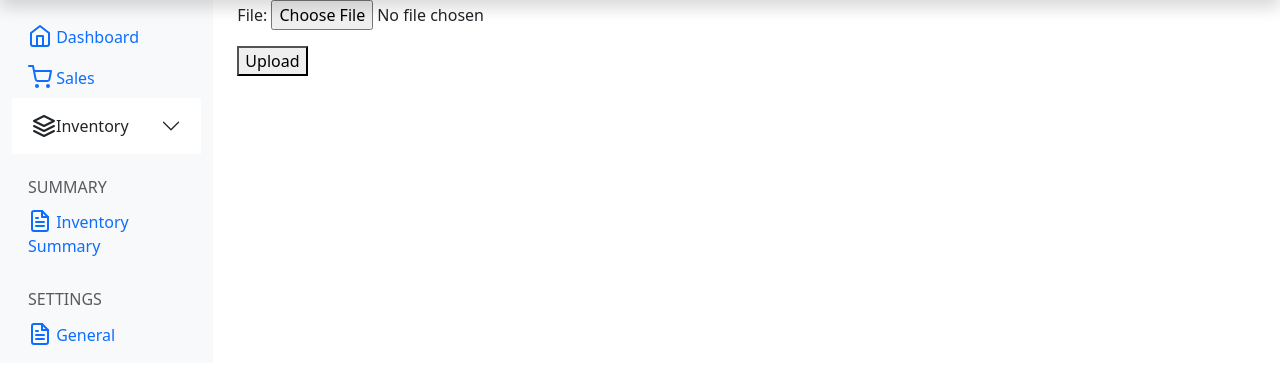
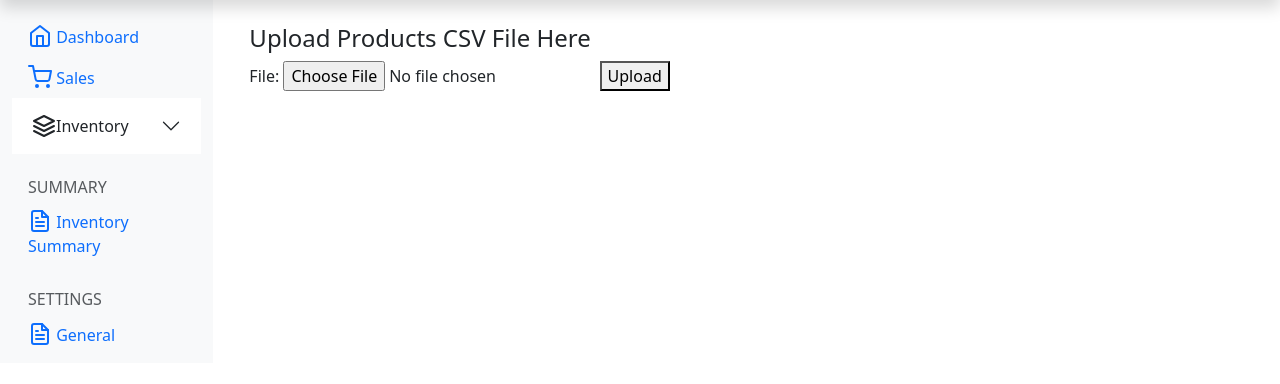
Before and after one commit to lolideppt123/inventory-management-1, a Django app: page /sales/sales-upload in a window 1280 px wide. Shown: the part 36-420 px from the top of the page. Run offline with Django 4.2, Linux system fonts and the light colour scheme; some libraries are stand-ins or nearby versions.

Commit message:
Rework uploads template, and uploads view. No Validation yet

```diff
--- a/sales/templates/sales/sales_upload.html
+++ b/sales/templates/sales/sales_upload.html
@@ -2,13 +2,23 @@
 {% load static %}
 
 {% block content %}
+<link href="{% static 'css/_main_uploads.css' %}" rel="stylesheet">
 
-<div>
-    <form action="{% url 'sales:sales_upload' %}" method="POST" enctype="multipart/form-data">
-        {% csrf_token %}
-        {{form.as_p}}
-        <button type="submit">Upload</button>
-    </form>
+<div class="container mt-4">
+    {% include 'partials/_messages.html' %}
+    <div class="contentarea">
+        <h4>Upload Products CSV File Here</h4>
+        <section class="droparea">
+
+            <form action="{% url 'sales:sales_upload' %}" method="POST" enctype="multipart/form-data">
+                {% csrf_token %}
+                <label for="id_file">File:</label>
+                <input type="file" name="file" id="id_file" accept=".csv,text/csv" required>
+
+                <button id="submit_btn" type="submit">Upload</button>
+            </form>
+        </section>
+    </div>
 </div>
 
 {% endblock content %}
--- a/sales/views.py
+++ b/sales/views.py
@@ -327,9 +327,6 @@ class SearchSalesView(LoginRequiredMixin,View):
 
         return JsonResponse(list(sales_serializer.data), safe=False)
 
-class CsvImportForm(forms.Form):
-    file = forms.FileField()
-
 def productuploadcsv(request):
     if request.method == "POST":
 
@@ -351,9 +348,9 @@ def productuploadcsv(request):
             print(product_list)
         ############################################
 
-    form = CsvImportForm()
-    context = {"form": form}
-    return render(request, 'sales/product_upload.html', context)
+        messages.success(request, mark_safe(f"You've Successfully uploaded your file. It would take atleast 3-5 minutes to reflect on our system. "))
+        return render(request, 'sales/product_upload.html')
+    return render(request, 'sales/product_upload.html')
 
 def salesuploadcsv(request):
     if request.method == "POST":
@@ -384,9 +381,9 @@ def salesuploadcsv(request):
             # )
         ###############################################
 
-    form = CsvImportForm()
-    context = {"form": form}
-    return render(request, 'sales/sales_upload.html', context)
+        messages.success(request, mark_safe(f"You've Successfully uploaded your file. It would take atleast 3-5 minutes to reflect on our system. "))
+        return render(request, 'sales/product_upload.html')
+    return render(request, 'sales/sales_upload.html')
 
 def customeruploadcsv(request):
 
@@ -429,6 +426,6 @@ def customeruploadcsv(request):
 
 
 
-    form = CsvImportForm()
-    context = {"form": form}
-    return render(request, 'sales/customer_upload.html', context)
+        messages.success(request, mark_safe(f"You've Successfully uploaded your file. It would take atleast 3-5 minutes to reflect on our system. "))
+        return render(request, 'sales/product_upload.html')
+    return render(request, 'sales/customer_upload.html')
```
Also changed, not shown: sales/templates/sales/customer_upload.html (+16 -6 lines), sales/templates/sales/product_upload.html (+16 -6 lines).
